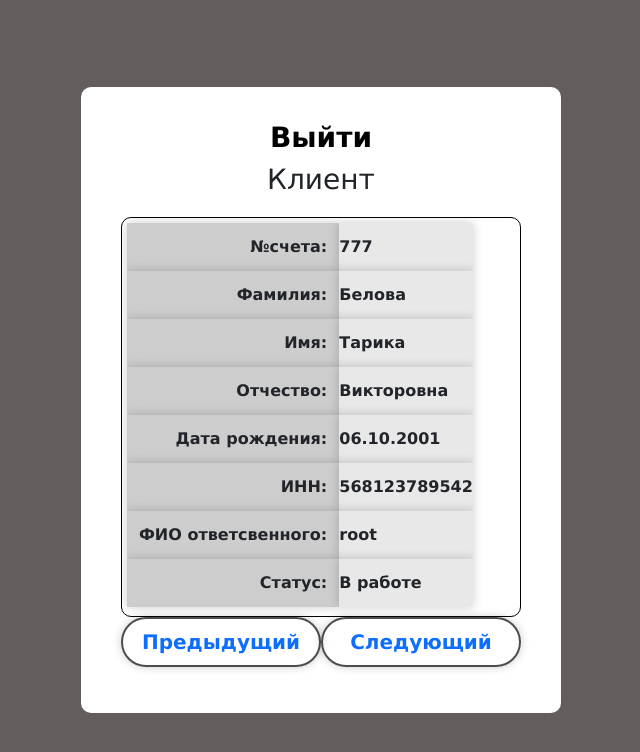
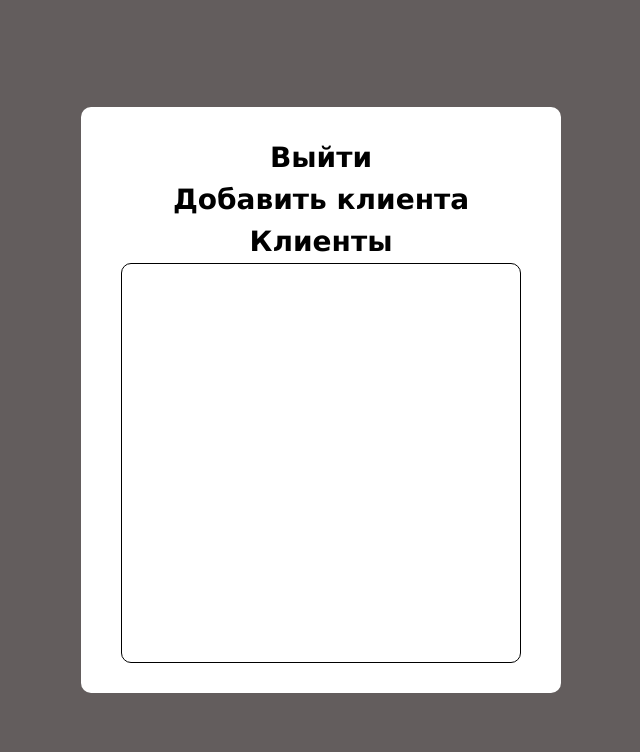
Before and after one commit to Kolya1222/Atom, a Django app: page / in a window 1280 px wide. Shown: the top 752 px of the page, without its empty margins (319-959 px from the left). Run offline with Django 4.2, Linux system fonts and the light colour scheme; a user stored in the database is signed in; data comes from the database, SQL or seed files in the repository; both versions use the stored data as it was after the commit; lists and menus that the app fills with data are empty.

Commit message:
create + appclients

```diff
--- a/main/models.py
+++ b/main/models.py
@@ -33,4 +33,4 @@ class clients(models.Model):
         return f'{self.first_name} {self.middle_name[0]}. {self.last_name[0]}.'
 
 class User(AbstractUser):
-    full_name = models.CharField(verbose_name="Фамилия Имя Отчество",max_length=150)
+    full_name = models.CharField(verbose_name="Фамилия Имя Отчество",max_length=150, default="")
--- a/main/static/css/style.css
+++ b/main/static/css/style.css
@@ -19,6 +19,7 @@ body{
     background-color: white;
 }
 .district{
+    display: block;
     font-size: 28px;
     text-align: center;
 }
@@ -32,6 +33,15 @@ body{
     width: 100%;
     height: 50px;
     margin:30px 0;
+}
+a{
+    display: block;
+}
+span{
+    display: block;
+    width: 100%;
+    color: black;
+    font-weight: 700;
 }
 .input-box input{
     width: 100%;
@@ -85,6 +95,7 @@ body{
 }
 td,
 th:first-child{
+    width: 50%;
     padding: 0.75rem;
     background-color: rgb(205, 205, 205);
     box-shadow: 0 0 10px rgba(0, 0, 0, 0.2);
@@ -95,6 +106,11 @@ th:last-child{
     background-color: rgb(232, 232, 232);
     box-shadow: 0 0 10px rgba(0, 0, 0, 0.2);
 }
+.pass{
+    width: 100%;
+    height: 50px;
+    background-color: black;
+}
 .table{
     width: 100%;
     display: flex;
--- a/main/templates/main/user.html
+++ b/main/templates/main/user.html
@@ -3,7 +3,8 @@
 {% block name_web %}
     {% if user.is_authenticated %}
         <a href="{% url 'main:logout' %}">Выйти</a>
-        <p>Клиент</p>
+        <a href= {% url "main:abc" %}>Добавить клиента</a>
+        <span>Клиенты</span>
     {% else %}
         <a href="{% url "main:login" %}">Войти</a>
     {% endif %}
@@ -12,60 +13,59 @@
     {% if user.is_authenticated %}
     <div class="content">
         <div class="users">
+        {% for client in context %}
+            <div class="pass"></div>
             <table>
                 <thead>
                     <tr>
                         <th>№счета:</th>
-                            <th>777</th>
+                        <th>{{client.id_score}}</th>
                     </tr>
                 </thead>
                 <thead>
                     <tr>
                         <th>Фамилия:</th>
-                            <th>Белова</th>
+                        <th>{{client.first_name}}</th>
                     </tr>
                 </thead>
                 <thead>
                     <tr>
                         <th>Имя:</th>
-                            <th>Тарика</th>
+                        <th>{{client.middle_name}}</th>
                     </tr>
                 </thead>
                 <thead>
                     <tr>
                         <th>Отчество:</th>
-                            <th>Викторовна</th>
+                        <th>{{client.last_name}}</th>
                     </tr>
                 </thead>
                 <thead>
                     <tr>
                         <th>Дата рождения:</th>
-                            <th>06.10.2001</th>
+                        <th>{{client.date_birth}}</th>
                     </tr>
                 </thead>
                 <thead>
                     <tr>
                         <th>ИНН:</th>
-                            <th>568123789542</th>
+                        <th>{{client.inn}}</th>
                     </tr>
                 </thead>
                 <thead>
                     <tr>
                         <th>ФИО ответсвенного:</th>
-                            <th>{{user}}</th>
+                        <th>{{client.user}}</th>
                     </tr>
                 </thead>
                 <thead>
                     <tr>
                         <th>Статус:</th>
-                            <th>В работе</th>
+                        <th>{{client.status}}</th>
                     </tr>
                 </thead>
             </table>
-            </div>
-            <div class="table">
-                <button type="button" class="btn btn-outline-primary">Предыдущий</button>
-                <button type="button" class="btn btn-outline-primary">Следующий</button>
+        {% endfor %}
         </div>
     </div>
     {% endif %}
--- a/main/templates/registration/login.html
+++ b/main/templates/registration/login.html
@@ -1,7 +1,7 @@
 {% extends "base.html" %}
 {% load static %}
 {% block name_web %}
-    <p>Авторизация</p>
+    <span>Авторизация</span>
 {% endblock %}
 {% block made %}
     <form action="{% url 'main:login' %}" method="post">
--- a/main/templates/registration/register.html
+++ b/main/templates/registration/register.html
@@ -1,7 +1,7 @@
 {% extends "base.html" %}
 {% load static %}
 {% block name_web %}
-<p>Регистрация</p>
+<span>Регистрация</span>
 {% endblock  %}
 {% block made %}
 <form action="{% url "main:register" %}" method='post'>
--- a/main/urls.py
+++ b/main/urls.py
@@ -1,10 +1,11 @@
 from django.urls import include, path
 
-from main.views import Register
+from main.views import Register,CreateMyModelView
 
 app_name='main'
 
 urlpatterns = [
     path('',include("django.contrib.auth.urls")),
     path('register/', Register.as_view(), name='register'),
+    path('abc/',CreateMyModelView.as_view(), name='abc'),
 ]
--- a/main/views.py
+++ b/main/views.py
@@ -1,9 +1,10 @@
 from django.shortcuts import render, redirect
-from main.models import clients
+from main.models import clients,status
 from django.views import View
 from django.contrib.auth import authenticate,login
+from django.views.generic.edit import CreateView
 
-from main.forms import UserCreationForm
+from main.forms import UserCreationForm,MyModelForm
 
 # Create your views here.
 
@@ -35,8 +36,18 @@ class Register(View):
         return render(request, self.template_name, context)
 
 def home(request):
-    client = clients.objects.all()
-    context = {
-        "content":client
-    }
-    return render(request,'main/user.html')
+    context = {}
+    if request.user.is_authenticated:
+        name=request.user.full_name
+        client = clients.objects.filter(user=name)
+        context = {
+            "context":client,
+            "text":name
+        }
+    return render(request,'main/user.html',context)
+
+class CreateMyModelView(CreateView):
+    model = clients
+    form_class = MyModelForm
+    template_name = 'main/test.html'
+    success_url = "/"
```
Also changed, not shown: main/forms.py (+14 -0 lines), main/templates/main/test.html (added, +13 -0 lines), db.sqlite3, main/migrations/0002_user_full_name.py (added). Lines whose indentation alone changed are shown as unchanged.
